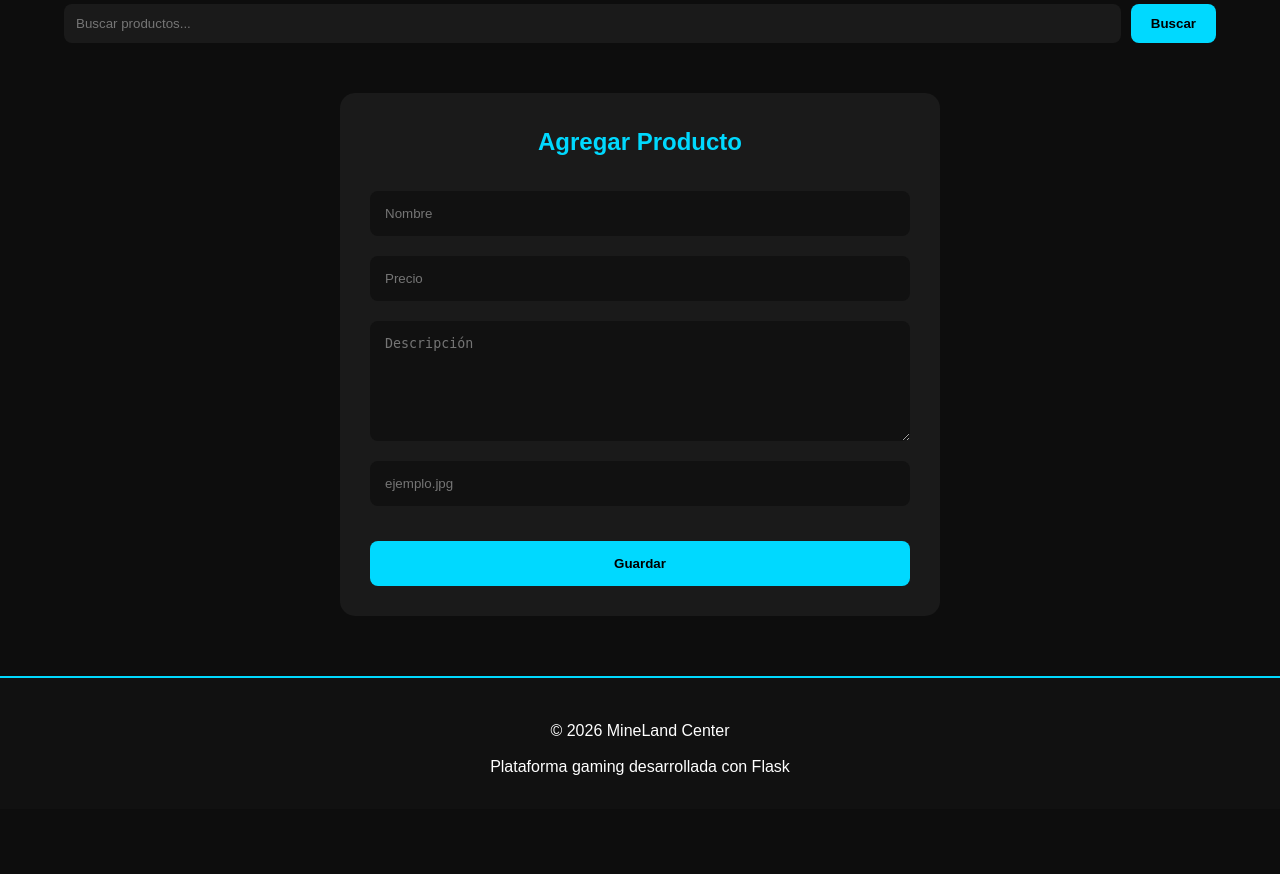
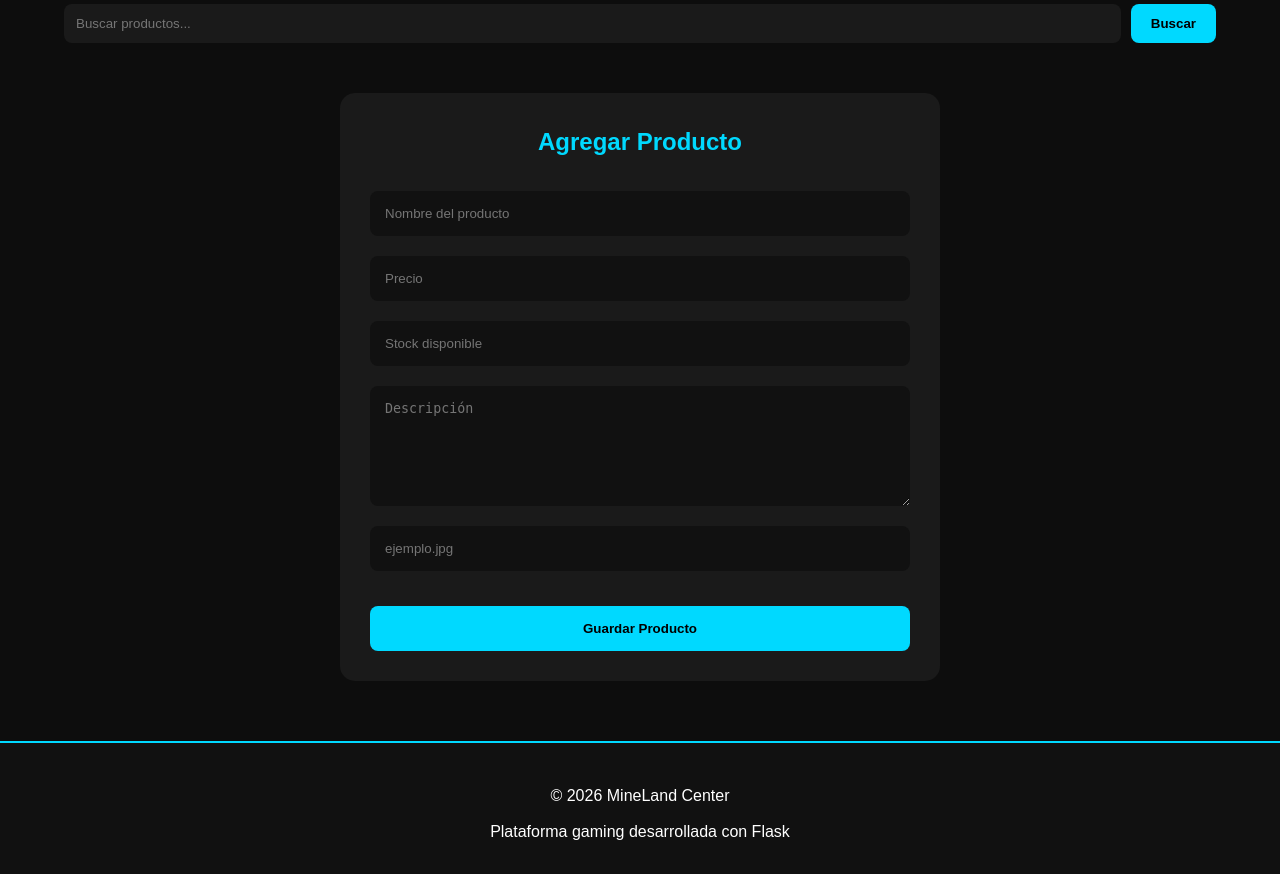
Before and after one commit to TheDark-15/Proyecto_MineLand, a Flask app: page /add_product in a window 1280 px wide. Shown: the part 160-1034 px from the top of the page. Before the commit the page ends 935 px from the top, so only its background shows below. Run offline with Flask 3, Linux system fonts and the light colour scheme; the visitor is signed in with stand-in values (Sample User, id 1).

Commit message:
Update product form placeholders and button text

```diff
--- a/templates/add_product.html
+++ b/templates/add_product.html
@@ -11,7 +11,7 @@
         <input
             type="text"
             name="name"
-            placeholder="Nombre"
+            placeholder="Nombre del producto"
             required
         >
 
@@ -20,6 +20,14 @@
             step="0.01"
             name="price"
             placeholder="Precio"
+            required
+        >
+
+        <input
+            type="number"
+            name="stock"
+            placeholder="Stock disponible"
+            min="0"
             required
         >
 
@@ -36,8 +44,11 @@
             required
         >
 
-        <button type="submit" class="btn-primary">
-            Guardar
+        <button
+            type="submit"
+            class="btn-primary"
+        >
+            Guardar Producto
         </button>
 
     </form>
```
